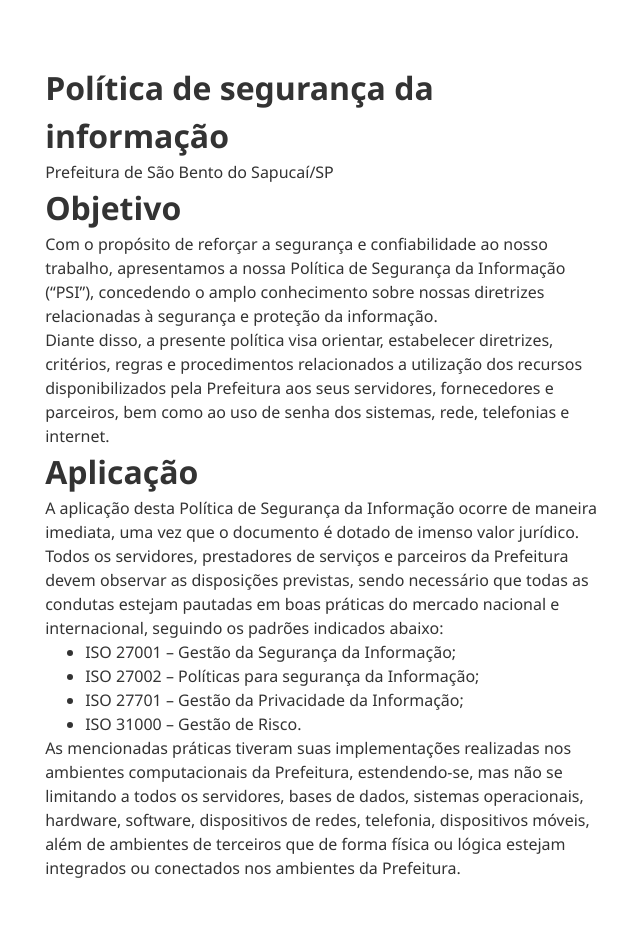
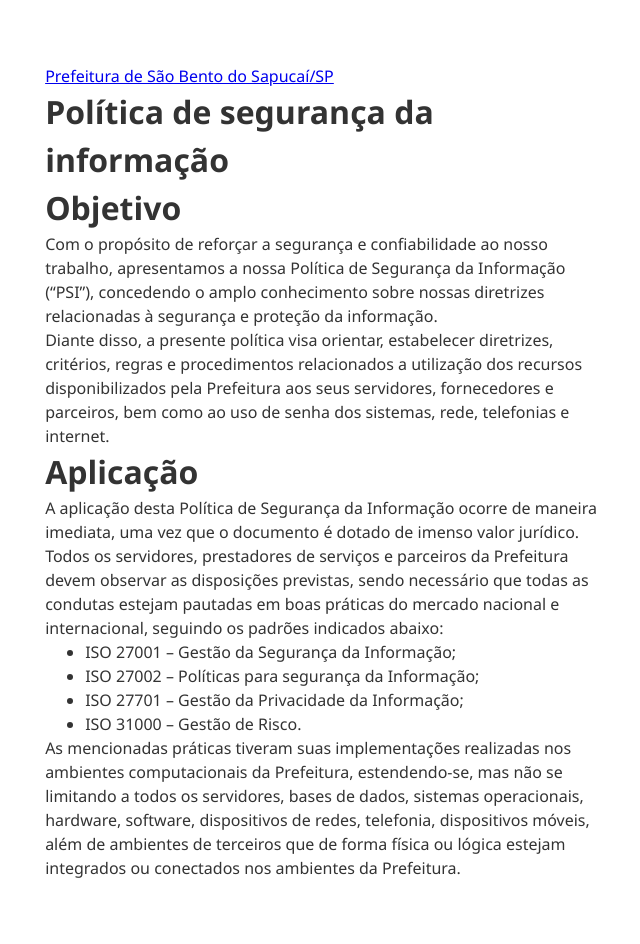
Before and after one commit to pmsbs/pmsbs.github.io, a Jekyll site: the page built from index.md, in a window 1280 px wide. Shown: the whole page, without its empty margins (318-958 px from the left). Built offline with Jekyll 4.4.1, drawn with Linux system fonts in a browser that asks for light colours.

Commit message:
Add link to home in default layout

```diff
--- a/_layouts/default.html
+++ b/_layouts/default.html
@@ -8,6 +8,12 @@
   </head>
   <body class="page">
     <main class="page__content">
+      <header>
+        <a href="/">
+          Prefeitura de São Bento do Sapucaí/SP
+        </a>
+      </header>
+
       {{ content }}
     </main>
   </body>
```
Also changed, not shown: index.md (+0 -2 lines).
